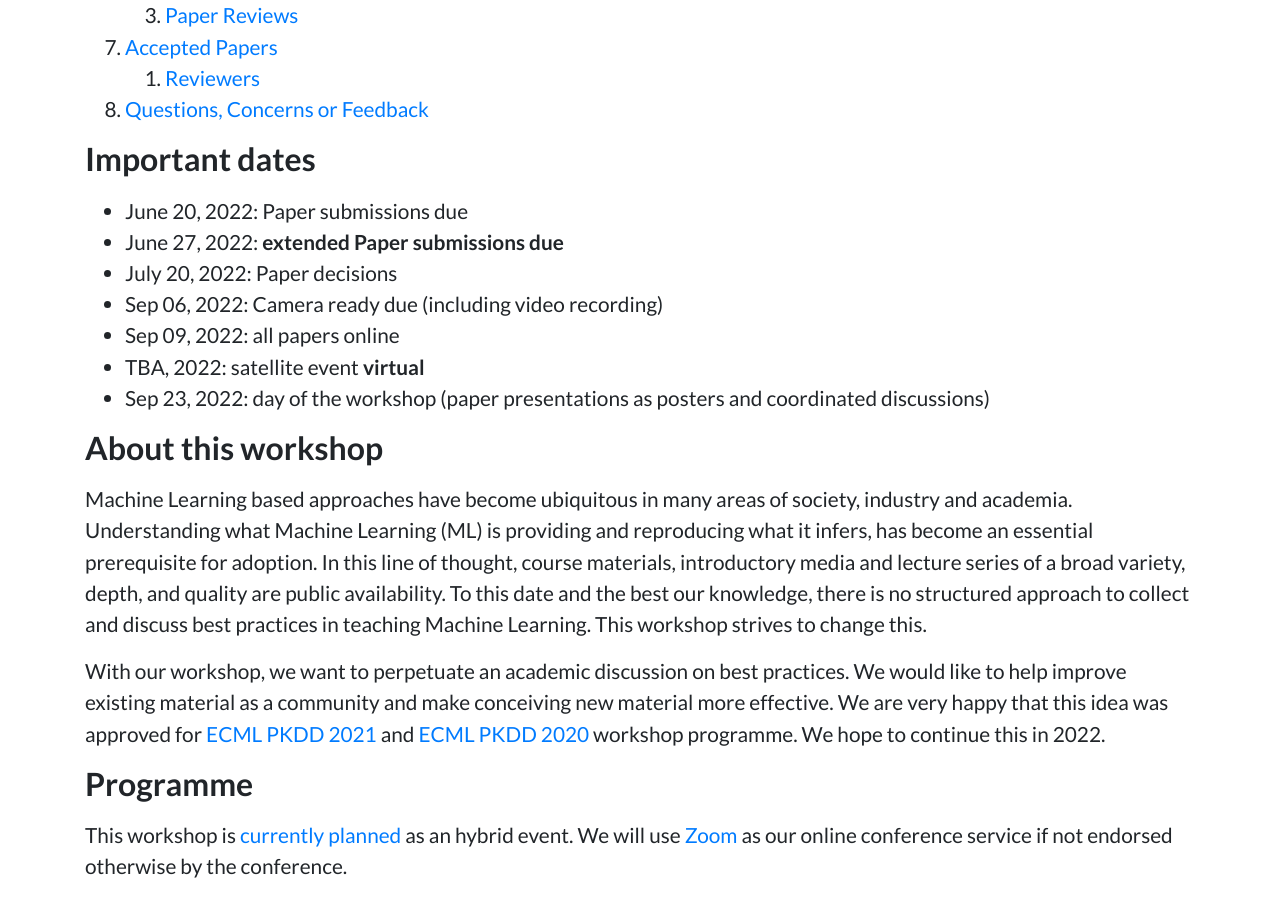
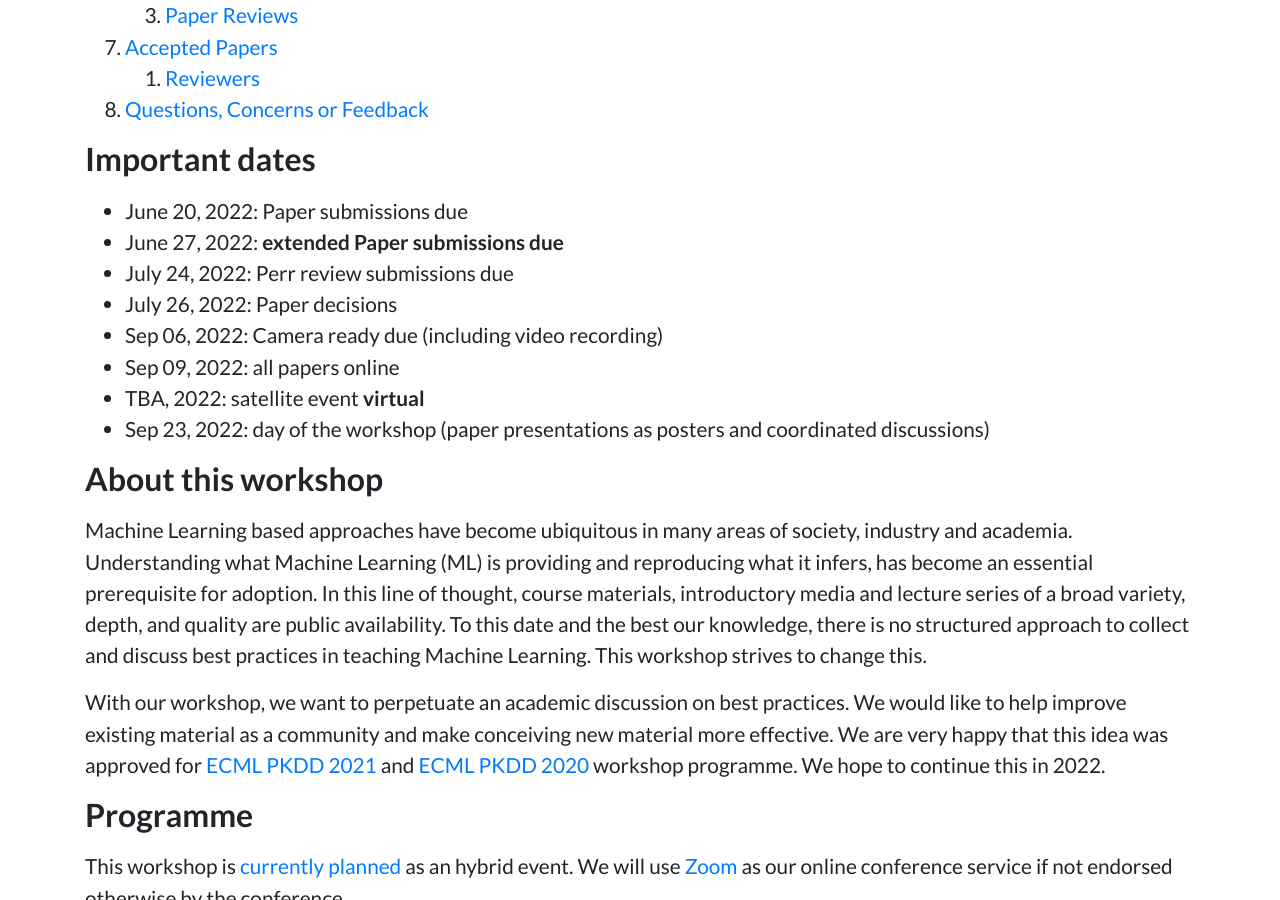
Before and after one commit to teaching-ml/2022, a Jekyll site: the page built from index.md, in a window 1280 px wide and 900 px high, scrolled down 1014 px. Built offline with Jekyll 4.4.1, drawn with Linux system fonts in a browser that asks for light colours.

Commit message:
date update
Related to https://github.com/teaching-ml/communications/issues/15

```diff
--- a/index.md
+++ b/index.md
@@ -12,7 +12,8 @@ title: 'Teaching ML @ ECML-PKDD 2022'
 
 * June 20, 2022: Paper submissions due
 * June 27, 2022: **extended Paper submissions due**
-* July 20, 2022: Paper decisions
+* July 24, 2022: Perr review submissions due
+* July 26, 2022: Paper decisions
 * Sep 06, 2022: Camera ready due (including video recording)
 * Sep 09, 2022: all papers online
 * TBA, 2022: satellite event **virtual**
```
